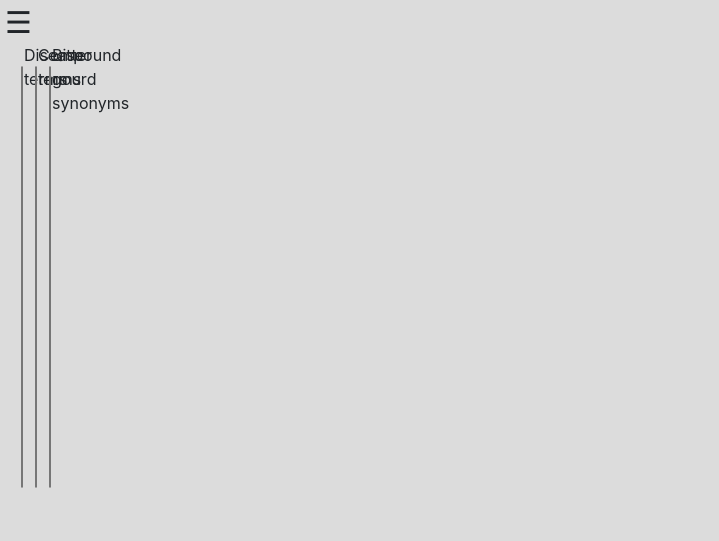
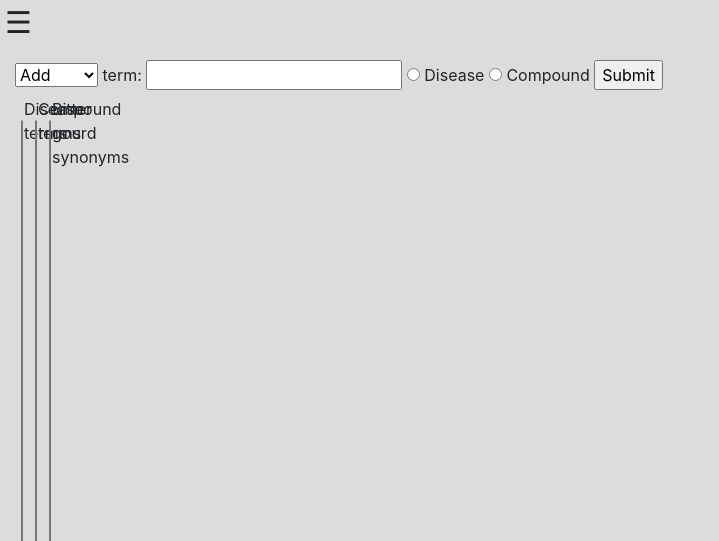
Before and after one commit to evandervanwolfswinkel/Datamining-Project, a Django app: page /DataMiner/Database/ in a window 1280 px wide. Shown: the top 541 px of the page, without its empty margins (0-719 px from the left). Run offline with Django 3.2, Linux system fonts and the light colour scheme; data that the repository does not hold is empty; some libraries are stand-ins or nearby versions.

Commit message:
intergrated creating and removing search term functionality

```diff
--- a/DataMiner/views.py
+++ b/DataMiner/views.py
@@ -1,4 +1,4 @@
-from django.shortcuts import render
+from django.shortcuts import render, HttpResponseRedirect
 import VisualisationLogic
 from DbInteractions import DbInteractions
 
@@ -14,6 +14,29 @@ def circle_compounds(request):
 
 def database(request):
     dbi = DbInteractions()
+    if request.method == 'GET':
+        type = request.GET.get('type')
+        function = request.GET.get('function')
+        term = request.GET.get('term')
+        if type == 'dis':
+            if function == 'add':
+                dbi.add_rm('dis', term, True)
+                dbi.update_relations()
+                return HttpResponseRedirect('/DataMiner/Database/')
+            if function == 'remove':
+                dbi.add_rm('dis', term, False)
+                dbi.update_relations()
+                return HttpResponseRedirect('/DataMiner/Database/')
+        if type == 'comp':
+            if function == 'add':
+                dbi.add_rm('comp', term, True)
+                dbi.update_relations()
+                return HttpResponseRedirect('/DataMiner/Database/')
+            if function == 'remove':
+                dbi.add_rm('comp', term, False)
+                dbi.update_relations()
+                return HttpResponseRedirect('/DataMiner/Database/')
+
     term_lists = dbi.get_lists()
     bitter_snym_list = term_lists[0]
     disease_snym_list = term_lists[1]
--- a/templates/database.html
+++ b/templates/database.html
@@ -5,6 +5,17 @@
 {% endblock %}
 {% block content %}
     <class style="position: absolute; padding: 15px">
+    <div>
+        <form action="/DataMiner/Database/">
+            {% csrf_token %}
+             <select name="function"><option value="add">Add</option><option value="remove">Remove</option></select>
+            term: <input type="text" name="term">
+            <input type="radio" name="type" value="dis"> Disease
+            <input type="radio" name="type" value="comp"> Compound
+            <input type="submit" value="Submit"><br>
+            <br>
+        </form>
+    </div>
         <div style="padding: 6px; position: relative; float: left;">
             <div style="position: absolute; top: -20px; padding: 3px">Disease terms</div>
             <select size="20">
```
